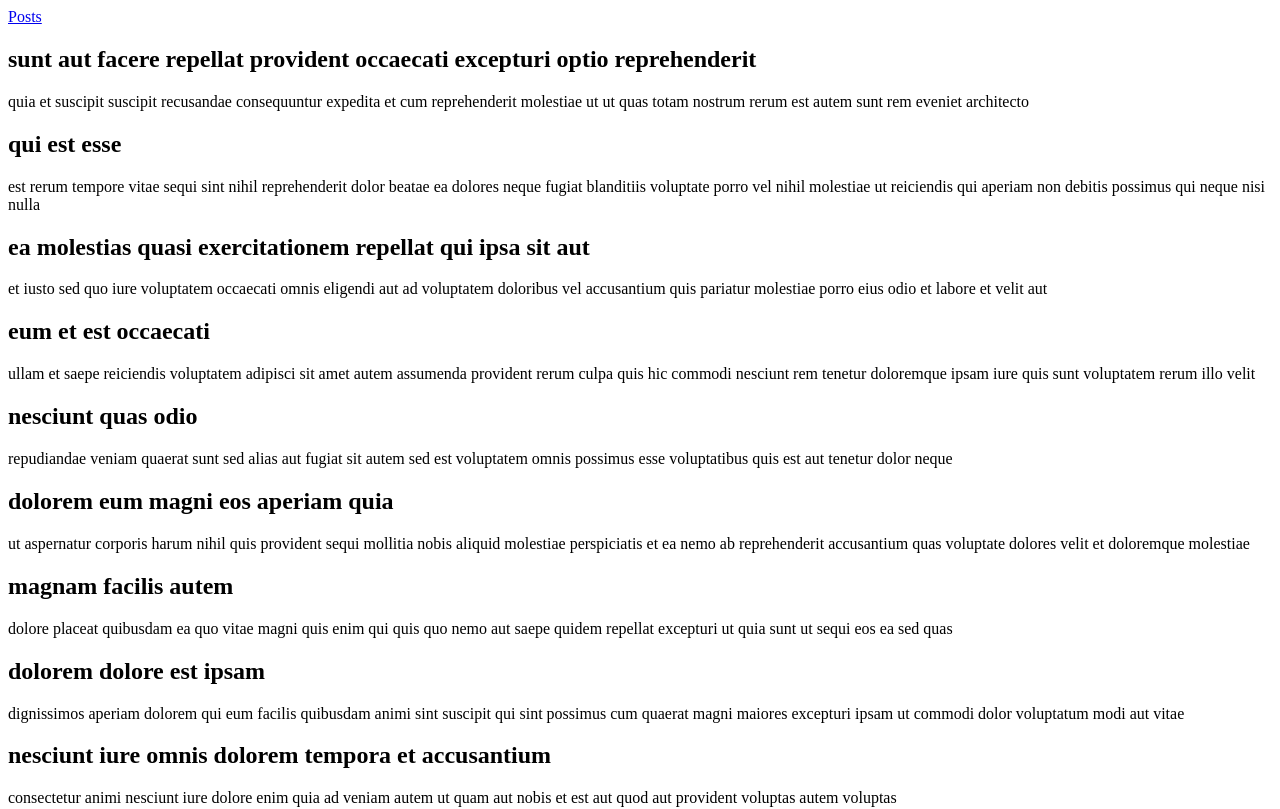
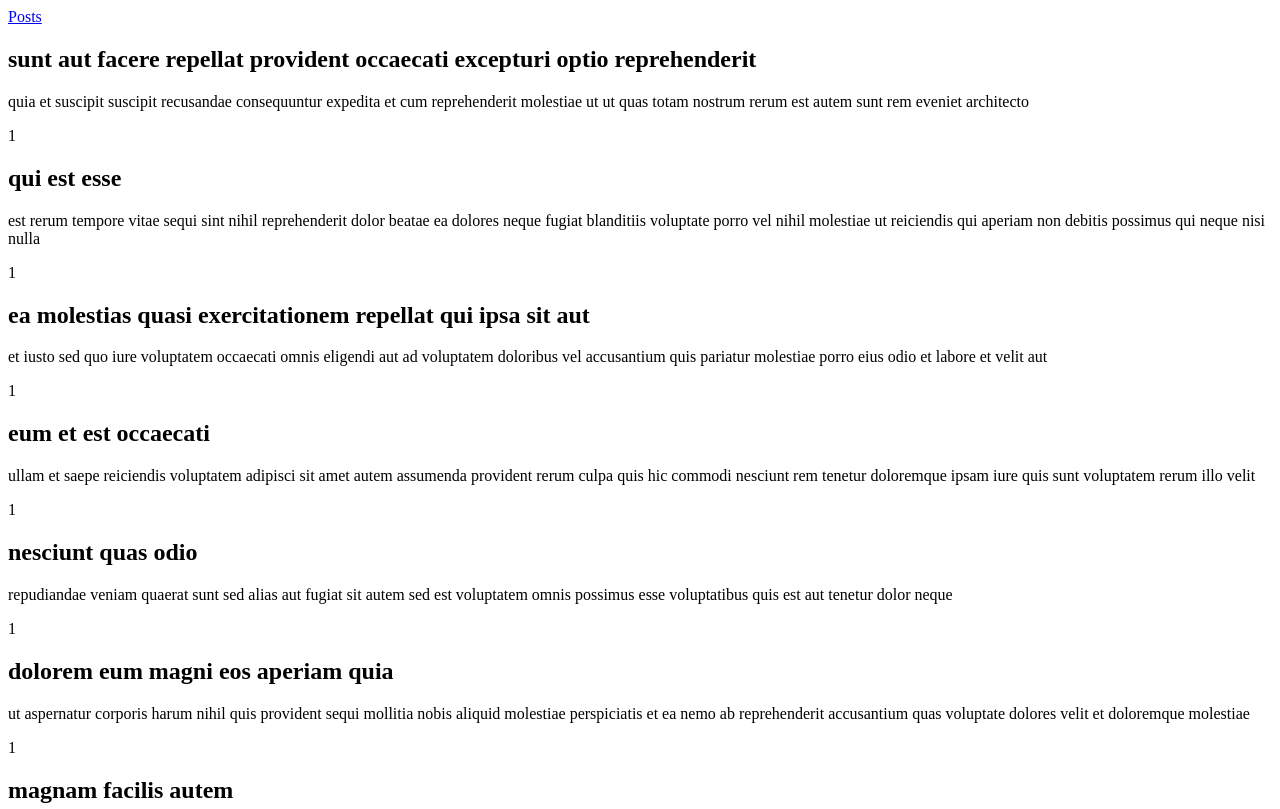
Before and after one commit to belu356/ejemplo3, an Angular app: page /posts in a window 1280 px wide. Shown: the top 809 px of the page. Built offline with nearby package versions, Linux system fonts and the light colour scheme; no server answers.

Commit message:
posts funionando

```diff
--- a/src/app/posts/posts.component.html
+++ b/src/app/posts/posts.component.html
@@ -2,4 +2,5 @@
 <div *ngFor= "let post of Posts">
   <h2>{{post.title}}</h2>
   <p>{{post.body}}</p>
+  <a>{{post.userId}}</a>
 </div>
```
